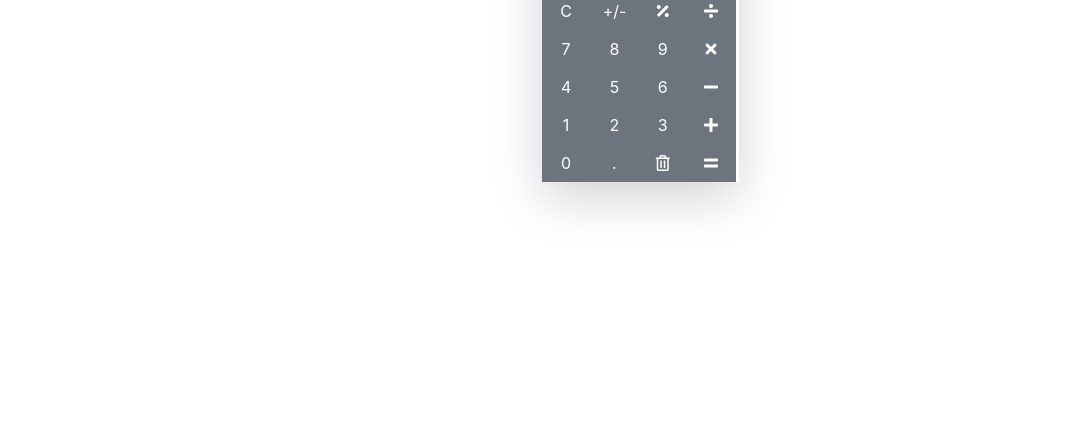
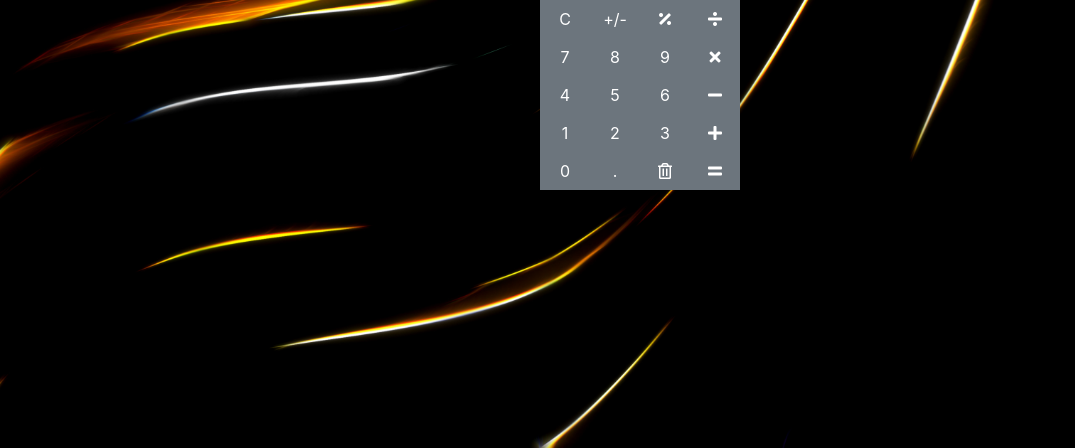
Before and after one commit to MHCYR/calculadora, a plain HTML site: page index.html in a window 1280 px wide. Shown: the part 352-800 px from the top of the page, without its empty margins (0-1075 px from the left). Drawn offline with nearby package versions, Linux system fonts and the light colour scheme.

Commit message:
Style were corrected and JS added
Display the clicked numbers on the operation display were added with JS

```diff
--- a/index.html
+++ b/index.html
@@ -21,63 +21,166 @@
   <body>
     <main class="d-flex justify-content-center align-items-center">
       <div class="calc-box shadow-lg">
-        <div class="screen justify-content-end">
+        <!-- Pantalla -->
+        <div class="screen justify-content-end p-2 bg-light">
           <div class="operations text-right">
-            <h5>12 + 4</h5>
+            <h5 id="operacion">0</h5>
           </div>
-          <div class="result text-right"><h2>16</h2></div>
+          <div class="result text-right"><h2 id="resultado">0</h2></div>
         </div>
+        <!-- Botones -->
         <div class="buttons-box container-fluid">
           <div class="row">
             <div class="btn-group" role="group" aria-label="Basic example">
-              <button type="button" class="btn btn-secondary col-3">C</button>
-              <button type="button" class="btn btn-secondary col-3">+/-</button>
-              <button type="button" class="btn btn-secondary col-3">
+              <button type="button" class="btn btn-secondary col-3" id="">
+                C
+              </button>
+              <button type="button" class="btn btn-secondary col-3" id="">
+                +/-
+              </button>
+              <button type="button" class="btn btn-secondary col-3" id="">
                 <i class="fas fa-percentage"></i>
               </button>
-              <button type="button" class="btn btn-secondary col-3">
+              <button
+                type="button"
+                class="btn btn-secondary col-3"
+                id=""
+                data-action="divide"
+              >
                 <i class="fas fa-divide"></i>
               </button>
             </div>
           </div>
           <div class="row">
             <div class="btn-group" role="group" aria-label="Basic example">
-              <button type="button" class="btn btn-secondary col-3">7</button>
-              <button type="button" class="btn btn-secondary col-3">8</button>
-              <button type="button" class="btn btn-secondary col-3">9</button>
-              <button type="button" class="btn btn-secondary col-3">
+              <button
+                type="button"
+                class="number btn btn-secondary col-3"
+                id="btn7"
+              >
+                7
+              </button>
+              <button
+                type="button"
+                class="number btn btn-secondary col-3"
+                id="btn8"
+              >
+                8
+              </button>
+              <button
+                type="button"
+                class="number btn btn-secondary col-3"
+                id="btn9"
+              >
+                9
+              </button>
+              <button
+                type="button"
+                class="operator btn btn-secondary col-3"
+                id="btnMultiply"
+                data-action="multiply"
+              >
                 <i class="fas fa-times"></i>
               </button>
             </div>
           </div>
           <div class="row">
             <div class="btn-group" role="group" aria-label="Basic example">
-              <button type="button" class="btn btn-secondary col-3">4</button>
-              <button type="button" class="btn btn-secondary col-3">5</button>
-              <button type="button" class="btn btn-secondary col-3">6</button>
-              <button type="button" class="btn btn-secondary col-3">
+              <button
+                type="button"
+                class="number btn btn-secondary col-3"
+                id="btn4"
+              >
+                4
+              </button>
+              <button
+                type="button"
+                class="number btn btn-secondary col-3"
+                id="btn5"
+              >
+                5
+              </button>
+              <button
+                type="button"
+                class="number btn btn-secondary col-3"
+                id="btn6"
+              >
+                6
+              </button>
+              <button
+                type="button"
+                class="operator btn btn-secondary col-3"
+                id="btnMinus"
+                data-action="minus"
+              >
                 <i class="fas fa-minus"></i>
               </button>
             </div>
           </div>
           <div class="row">
             <div class="btn-group" role="group" aria-label="Basic example">
-              <button type="button" class="btn btn-secondary col-3">1</button>
-              <button type="button" class="btn btn-secondary col-3">2</button>
-              <button type="button" class="btn btn-secondary col-3">3</button>
-              <button type="button" class="btn btn-secondary col-3">
+              <button
+                type="button"
+                class="number btn btn-secondary col-3"
+                id="btn1"
+              >
+                1
+              </button>
+              <button
+                type="button"
+                class="number btn btn-secondary col-3"
+                id="btn2"
+              >
+                2
+              </button>
+              <button
+                type="button"
+                class="number btn btn-secondary col-3"
+                id="btn3"
+              >
+                3
+              </button>
+              <button
+                type="button"
+                class="operator btn btn-secondary col-3"
+                id="btnPLus"
+                data-action="add"
+              >
                 <i class="fas fa-plus"></i>
               </button>
             </div>
           </div>
           <div class="row">
             <div class="btn-group" role="group" aria-label="Basic example">
-              <button type="button" class="btn btn-secondary col-3">0</button>
-              <button type="button" class="btn btn-secondary col-3">.</button>
-              <button type="button" class="btn btn-secondary col-3">
+              <button
+                type="button"
+                class="number btn btn-secondary col-3"
+                id="btn0"
+              >
+                0
+              </button>
+              <button
+                type="button"
+                class="btn btn-secondary col-3"
+                id="btnDot"
+                data-action="decimal"
+              >
+                .
+              </button>
+              <button
+                type="button"
+                class="btn btn-secondary col-3"
+                id="btnCLear"
+                data-action="clear"
+              >
                 <i class="far fa-trash-alt"></i>
               </button>
-              <button type="button" class="btn btn-secondary col-3">
+              <button
+                type="button"
+                class="btn btn-secondary col-3"
+                id="btnEquals"
+                data-action="equal"
+              >
                 <i class="fas fa-equals"></i>
               </button>
             </div>
--- a/main.js
+++ b/main.js
@@ -0,0 +1,68 @@
+const operacion = document.getElementById("operacion");
+const resultado = document.getElementById("resultado");
+const calculadora = document.querySelector(".calc-box");
+const buttons = calculadora.querySelector(".buttons-box");
+
+// buttons.addEventListener("click", (e) => {
+//   if (e.target.matches("button")) {
+//     const key = e.target;
+//     const action = key.dataset.action;
+//     if (!action) {
+//       console.log("Number key");
+//     } else if (
+//       action === "add" ||
+//       action === "minus" ||
+//       action === "multiply" ||
+//       action === "divide"
+//     ) {
+//       console.log("Operator key");
+//     } else if (action === "decimal") {
+//       console.log("Decimal Key");
+//     } else if (action === "clear") {
+//       console.log("Clear Key");
+//     } else if (action == "equal") {
+//       console.log("Equal Key");
+//     }
+//   }
+// });
+
+buttons.addEventListener("click", (e) => {
+  if (e.target.matches("button")) {
+    const key = e.target;
+    const action = key.dataset.action;
+    if (action) {
+      switch (action) {
+        case "add":
+          console.log("Add key");
+          break;
+        case "minus":
+          console.log("Minus Key");
+          break;
+        case "multiply":
+          console.log("Multiply Key");
+          break;
+        case "divide":
+          console.log("Divide Key");
+          break;
+        case "decimal":
+          console.log("Decimal key");
+          break;
+        case "clear":
+          console.log("Clear key");
+          break;
+        case "equal":
+          console.log("Equal key");
+          break;
+      }
+    } else {
+      console.log("Number key");
+      const keyContent = key.textContent;
+      const displayedNum = operacion.textContent;
+      if (displayedNum === "0") {
+        operacion.textContent = keyContent;
+      } else {
+        operacion.textContent = displayedNum + keyContent;
+      }
+    }
+  }
+});
--- a/style.css
+++ b/style.css
@@ -4,7 +4,25 @@ main {
   width: 100%;
   height: 100%;
 }
+
+main {
+  background-image: url("./119841-glowing-lines-dark-background.jpg");
+  background-position: center; /* Center the image */
+  background-repeat: no-repeat; /* Do not repeat the image */
+  background-size: cover;
+}
+
 .buttons-box button {
   width: 50px;
   border-radius: 0;
+  margin-left: 0;
 }
+.btn-group > .btn-group:not(:first-child),
+.btn-group > .btn:not(:first-child) {
+  margin-left: 0px;
+}
+
+.btn-secondary.focus,
+.btn-secondary:focus {
+  box-shadow: none;
+}
```
Also changed, not shown: 119841-glowing-lines-dark-background.jpg (added).
